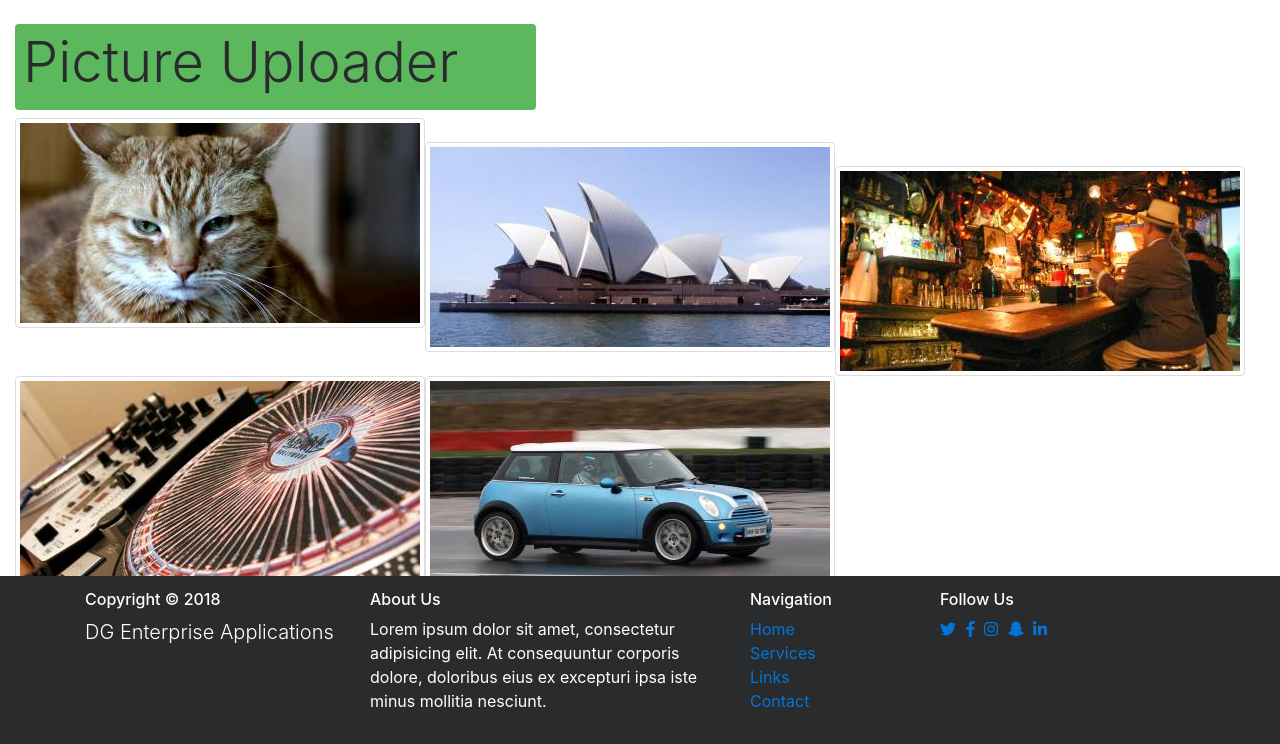
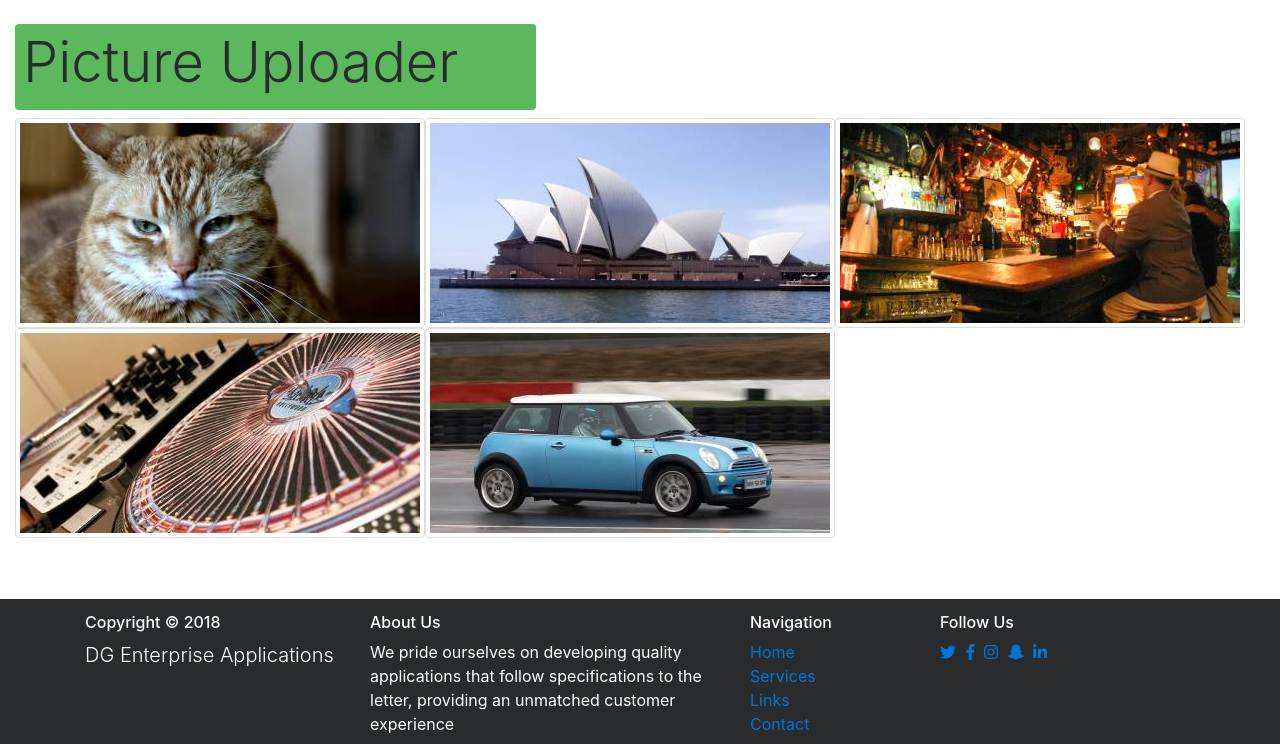
Before and after one commit to dogray7722/PHPPictureUploader, a PHP site: page /view.php in a window 1280 px wide. Shown: the part 56-800 px from the top of the page. Run offline with PHP 8.4, Linux system fonts and the light colour scheme; some libraries are stand-ins or nearby versions.

Commit message:
That sticky sticky footer.

```diff
--- a/css/style.css
+++ b/css/style.css
@@ -5,6 +5,19 @@
 
 html, body {
     height: 100%;
+    margin: 0;
+    padding: 0;
+}
+
+#wrapper {
+
+    min-height: 100%;
+    margin-bottom: -145px;
+}
+
+.push {
+    height: 145px;
+    position: relative;
 }
 
 .footer {
@@ -13,6 +26,7 @@ html, body {
     bottom: 0;
     width: 100%;
     color: white;
+    height: 145px;
+    margin-top: -145px;
     padding: 15px;
-    clear: both;
 }
--- a/inc/page-begin.php
+++ b/inc/page-begin.php
@@ -8,7 +8,7 @@ require_once('initialize.php');
     <meta name="viewport"
           content="width=device-width, user-scalable=no, initial-scale=1.0, maximum-scale=1.0, minimum-scale=1.0">
     <meta http-equiv="X-UA-Compatible" content="ie=edge">
-    <base href="phppictureuploader/index.php">
+    <base href="sessiontester2/index.php">
     <link rel="stylesheet" href="../css/bootstrap.min.css">
     <link rel="stylesheet" href="../css/style.css">
     <script defer src="https://use.fontawesome.com/releases/v5.0.6/js/all.js"></script>
@@ -45,14 +45,14 @@ if(!isset($_SESSION['loggedin'])) {
                     <a class='nav-link active' href='../upload.php'>Upload</a>
                 </li>
                  <li class='nav-item'>
-                    <a class='nav-link active' href='#'>View</a>
+                    <a class='nav-link active' href='../view.php'>View</a>
                 </li>
             </ul>
         </nav>";
     }
 ?>
 <br>
-<div class='container-fluid page-wrap'>
+<div class='container-fluid'>
     <header class='p-2 mb-2 bg-success text-gray-dark col-5 rounded'>
         <h1 class='display-4' >Picture Uploader</h1>
     </header>
--- a/inc/page-end.php
+++ b/inc/page-end.php
@@ -9,7 +9,8 @@
             </div>
             <div class="col-sm-4">
                 <h6>About Us</h6>
-                <p>Lorem ipsum dolor sit amet, consectetur adipisicing elit. At consequuntur corporis dolore, doloribus eius ex excepturi ipsa iste minus mollitia nesciunt.</p>
+                <p>We pride ourselves on developing quality applications that follow specifications to the letter,
+                    providing an unmatched customer experience</p>
             </div>
             <div class="col-sm-2">
                 <h6>Navigation</h6>
@@ -31,8 +32,7 @@
                 </ul>
             </div>
     </div>
+    </div>
 </footer>
-
-
 </body>
 </html>
--- a/index.php
+++ b/index.php
@@ -21,7 +21,7 @@ if ($_SERVER['REQUEST_METHOD'] == 'POST') {
 ?>
 
 <h2>Enter your first and last name below:</h2>
-    <form action="/phppictureuploader/index.php" method="post">
+    <form action="/sessiontester2/index.php" method="post">
         <div class="form-group">
             <label for="formGroupExampleInput">First Name:</label>
             <div class="col-4">
@@ -36,7 +36,7 @@ if ($_SERVER['REQUEST_METHOD'] == 'POST') {
         </div>
         <button type="submit" class="btn btn-success">Submit</button>
 </form>
-</div>
+
 <?php
 include('./inc/page-end.php');
 ?>
--- a/livesession.php
+++ b/livesession.php
@@ -4,8 +4,8 @@ include('./inc/page-begin.php');
 
 ?>
 
-<div class="container-fluid page-wrap">
-    <form action="/phppictureuploader/livesession.php" method="post">
+<div class="container-fluid">
+    <form action="/sessiontester2/livesession.php" method="post">
 
 
 <?php print "<h3>Hello, " . $_SESSION['firstname'] . " " . $_SESSION['lastname'] . "!</h3><br />";
@@ -13,7 +13,7 @@ date_default_timezone_set('America/Denver');
 print "<h3>You have been logged in since " . date('g:i a', $_SESSION['loggedin']) . " MST.</h3>";
 ?>
 
-    <h4>Since you're here, why not <a href="/phppictureuploader/upload.php">upload</a> some photos?</h4>
+    <h4>Since you're here, why not <a href="/sessiontester2/upload.php">upload</a> some photos?</h4>
     <br>
     </form>
 </div>
--- a/upload.php
+++ b/upload.php
@@ -21,7 +21,7 @@ if (isset($_POST['submit'])) {
     $upload_dir = "uploads";
 
     if (move_uploaded_file($tmp_file, $upload_dir."/".$target_file)) {
-        $message = 'File uploaded successfully. <br><a href="/phppictureuploader/view.php">Click here</a> to view your uploads';
+        $message = 'File uploaded successfully. <br><a href="/sessiontester2/view.php">Click here</a> to view your uploads';
 
     } else {
         $error = $_FILES['file_upload']['error'];
@@ -38,7 +38,7 @@ if (isset($_POST['submit'])) {
 ?>
 
 <?php if(!empty($message)) { echo "<p>{$message}</p>"; } ?>
-<form action="/phppictureuploader/upload.php" enctype="multipart/form-data" method="post">
+<form action="/sessiontester2/upload.php" enctype="multipart/form-data" method="post">
 
     <label class="custom-file">
         <input type="file" id="file" name="file_upload" class="custom-file-input">
--- a/view.php
+++ b/view.php
@@ -3,14 +3,21 @@ include('./inc/page-begin.php');
 
 $dirname = "uploads/";
 $contents = scandir($dirname);
+?>
 
-
+<div id="wrapper">
+<?php
 foreach($contents as $image) {
     if (is_file($dirname . $image))
-    print '<img class="img-fluid img-thumbnail
-    rounded float-left" src="/phppictureuploader/uploads/'.$image.'"/><br />';
+    print '<div class="pics"><img class="img-fluid img-thumbnail
+    rounded float-left" src="/sessiontester2/uploads/'.$image.'"/></div>';
 
 }
+?>
+</div>
 
+<div id="push"></div>
 
+<?php
 include('./inc/page-end.php');
+?>
```
